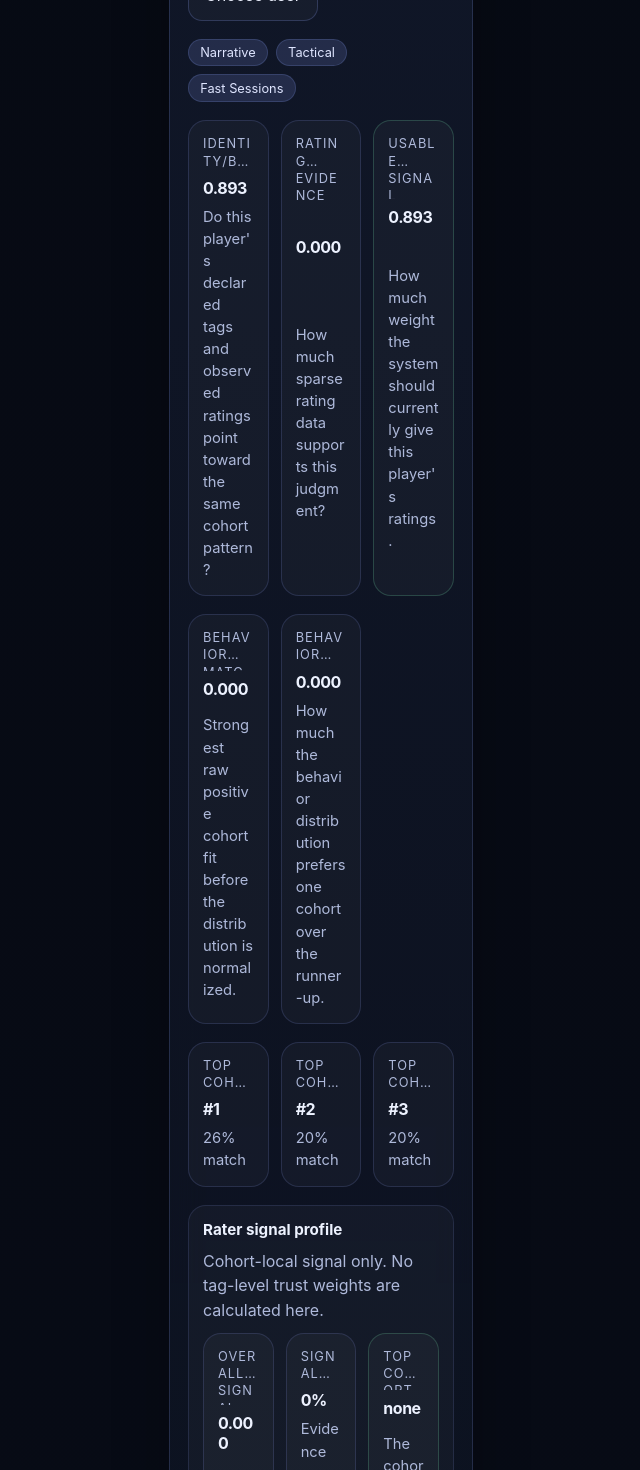
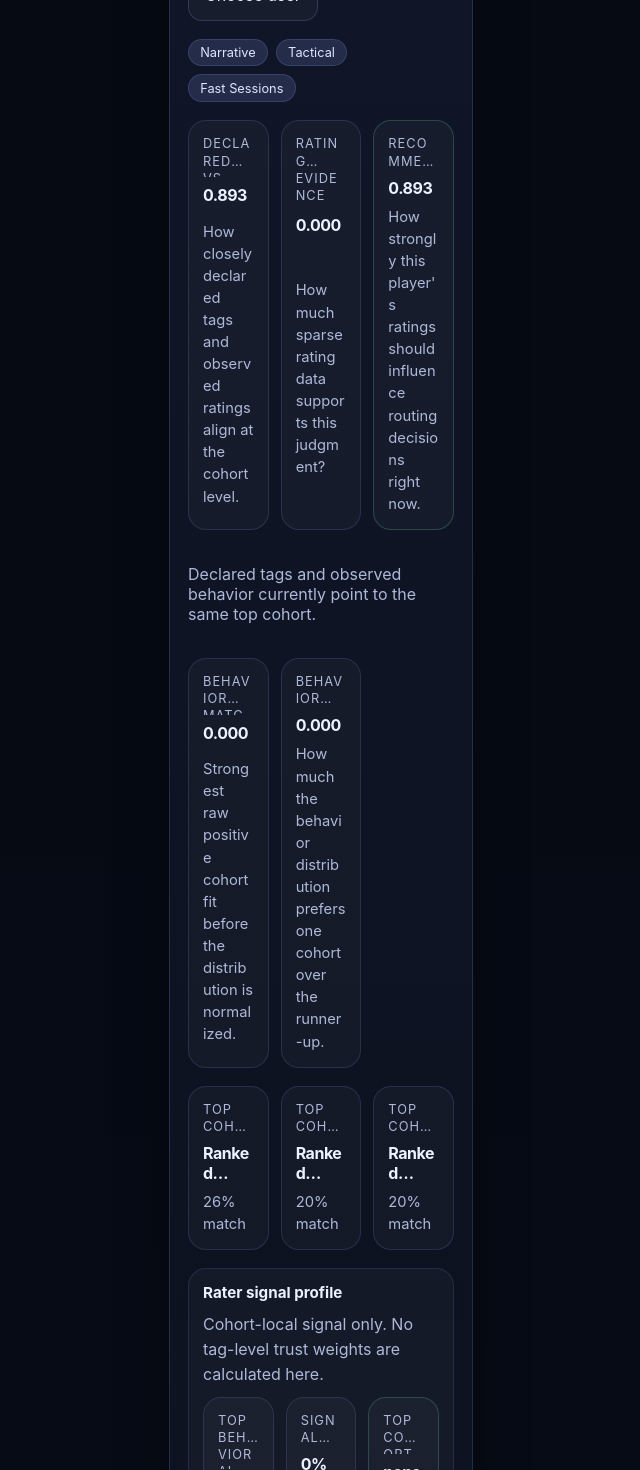
Before and after one commit to BrianUrbanek/Wayfarer, a React (Vite) app: page / in a window 1280 px wide. Shown: the part 6600-8070 px from the top of the page, without its empty margins (319-959 px from the left). Built offline with nearby package versions, Linux system fonts and the light colour scheme.

Commit message:
Clarify cohort summaries and wire cohort name tests

```diff
--- a/src/App.tsx
+++ b/src/App.tsx
@@ -137,14 +137,37 @@ function buildSimulationStateFromControls(controls: ScenarioPresetControls) {
 
 function labelForCohortFactory(cohorts: CohortAnchor[]) {
   const labels = new Map(cohorts.map((cohort) => [cohort.id, cohort.label]));
+  const analystLabels = new Map(cohorts.map((cohort) => [cohort.id, cohort.analystName ?? cohort.label]));
 
   return (cohortId: string | null) => {
     if (cohortId === null) {
       return 'none';
     }
 
-    return labels.get(cohortId) ?? cohortId;
+    return analystLabels.get(cohortId) ?? labels.get(cohortId) ?? cohortId;
   };
+}
+
+function buildDeclaredObservedRelationshipText(inference: {
+  declaredTop: { cohortId: string | null };
+  behaviorTop: { cohortId: string | null };
+}) {
+  const declaredId = inference.declaredTop.cohortId;
+  const behaviorId = inference.behaviorTop.cohortId;
+
+  if (declaredId && behaviorId && declaredId === behaviorId) {
+    return 'Declared tags and observed behavior currently point to the same top cohort.';
+  }
+  if (declaredId && behaviorId && declaredId !== behaviorId) {
+    return 'Declared tags and observed behavior currently point to different top cohorts.';
+  }
+  if (!declaredId && behaviorId) {
+    return 'Observed behavior has a top cohort fit, but declared tags do not establish a clear top cohort yet.';
+  }
+  if (declaredId && !behaviorId) {
+    return 'Declared tags suggest a top cohort, but observed behavior is still too sparse for a clear top cohort.';
+  }
+  return 'Declared and observed cohort fits are both ambiguous; gather more ratings before over-interpreting this profile.';
 }
 
 function formatPercent(value: number): string {
@@ -1234,9 +1257,9 @@ export default function App({ initialGuidanceMode = 'novice' }: AppProps = {}) {
 
       <div className="metric-grid">
         <MetricCard
-          label="Identity/Behavior Fit"
+          label="Declared vs observed fit"
           value={selectedInference.signalFit.toFixed(3)}
-          helper="Do this player's declared tags and observed ratings point toward the same cohort pattern?"
+          helper="How closely declared tags and observed ratings align at the cohort level."
           tone="accent"
         />
         <MetricCard
@@ -1246,12 +1269,14 @@ export default function App({ initialGuidanceMode = 'novice' }: AppProps = {}) {
           tone="neutral"
         />
         <MetricCard
-          label="Usable Signal"
+          label="Recommendation signal weight"
           value={selectedInference.effectiveSignal.toFixed(3)}
-          helper="How much weight the system should currently give this player's ratings."
+          helper="How strongly this player's ratings should influence routing decisions right now."
           tone="success"
         />
       </div>
+
+      <p className="muted">{buildDeclaredObservedRelationshipText(selectedInference)}</p>
 
       <div className="metric-grid metric-grid--compact">
         <MetricCard
@@ -1267,12 +1292,12 @@ export default function App({ initialGuidanceMode = 'novice' }: AppProps = {}) {
       </div>
 
       <div className="summary-top-cohorts">
-        {selectedUserTopCohorts.map(({ label, match }, index) => (
+        {selectedUserTopCohorts.map(({ label, match }) => (
           <MetricCard
             key={label}
             label="Top cohort"
             labelTitle={`${label} top cohort`}
-            value={`#${index + 1}`}
+            value={labelForCohort(match.cohortId)}
             valueTitle={labelForCohort(match.cohortId)}
             helper={`${formatPercent(match.score)} match`}
             helperTitle={`${label} top cohort: ${labelForCohort(match.cohortId)}`}
@@ -1288,7 +1313,7 @@ export default function App({ initialGuidanceMode = 'novice' }: AppProps = {}) {
         </div>
         <div className="metric-grid metric-grid--compact">
           <MetricCard
-            label="Overall signal"
+            label="Top behavioral signal"
             value={formatDecimal(selectedRaterSignalProfile?.overallSignal ?? 0)}
             helper="Strongest cohort-local signal score."
             tone="accent"
@@ -1418,7 +1443,7 @@ export default function App({ initialGuidanceMode = 'novice' }: AppProps = {}) {
         <MetricCard
           label="Comparison cohort"
           value={selectedComparisonLabel}
-          helper="The cohort used for island comparison."
+          helper="Analyst-facing cohort identity used for this side-by-side island comparison."
         />
         <MetricCard
           label="Cohort rating"
@@ -1452,7 +1477,7 @@ export default function App({ initialGuidanceMode = 'novice' }: AppProps = {}) {
             value={selectedIslandAffinityReport?.topPositive ? labelForCohort(selectedIslandAffinityReport.topPositive.cohortId) : 'none'}
           helper={
             selectedIslandAffinityReport?.topPositive
-                ? `${formatSignedDecimal(selectedIslandPositiveAffinity)} affinity`
+                ? `${formatSignedDecimal(selectedIslandPositiveAffinity)} affinity. Indicates strongest positive audience fit, not guaranteed recommendation quality.`
                 : 'No positive cohort estimate yet.'
           }
             tone="success"
@@ -1462,7 +1487,7 @@ export default function App({ initialGuidanceMode = 'novice' }: AppProps = {}) {
             value={selectedIslandAffinityReport?.topNegative ? labelForCohort(selectedIslandAffinityReport.topNegative.cohortId) : 'none'}
           helper={
             selectedIslandAffinityReport?.topNegative
-                ? `${formatSignedDecimal(selectedIslandNegativeAffinity)} affinity`
+                ? `${formatSignedDecimal(selectedIslandNegativeAffinity)} affinity. Indicates strongest negative audience fit, not a moderation verdict.`
                 : 'No negative cohort estimate yet.'
           }
             tone="danger"
@@ -1470,7 +1495,7 @@ export default function App({ initialGuidanceMode = 'novice' }: AppProps = {}) {
           <MetricCard
             label="Affinity evidence"
             value={formatDecimal(selectedIslandEffectiveWeight)}
-            helper="Effective rater signal contributing to the island's top estimate."
+            helper="Effective rater signal backing this estimate. Low evidence means treat affinity direction as tentative."
           />
           <MetricCard
             label="Weighted ratings"
--- a/src/data/defaultCohorts.ts
+++ b/src/data/defaultCohorts.ts
@@ -5,6 +5,7 @@ export function createDefaultCohorts(): CohortAnchor[] {
     {
       id: 'cohort-competitive',
       label: 'Competitive / Skill Expression',
+      analystName: 'Ranked Sprinters',
       tags: ['Competitive', 'Skill Expression', 'Fast Sessions'],
       ratings: {},
       source: 'meta_moderator'
@@ -12,6 +13,7 @@ export function createDefaultCohorts(): CohortAnchor[] {
     {
       id: 'cohort-roleplay',
       label: 'Roleplay / Social',
+      analystName: 'Story Tavern',
       tags: ['Roleplay', 'Social', 'Slow Sessions'],
       ratings: {},
       source: 'meta_moderator'
@@ -19,6 +21,7 @@ export function createDefaultCohorts(): CohortAnchor[] {
     {
       id: 'cohort-brainrot',
       label: 'Brain Rot / Casual',
+      analystName: 'Casual Chaos',
       tags: ['Brain Rot', 'Fast Sessions', 'Casual'],
       ratings: {},
       source: 'meta_moderator'
@@ -26,6 +29,7 @@ export function createDefaultCohorts(): CohortAnchor[] {
     {
       id: 'cohort-exploration',
       label: 'Exploration / Narrative',
+      analystName: 'Lore Wanderers',
       tags: ['Exploration', 'Weird', 'Narrative', 'Low Pressure'],
       ratings: {},
       source: 'meta_moderator'
@@ -33,6 +37,7 @@ export function createDefaultCohorts(): CohortAnchor[] {
     {
       id: 'cohort-tactical',
       label: 'Tactical / Team Coordination',
+      analystName: 'Squad Operators',
       tags: ['Tactical', 'Team Coordination', 'Systems Mastery'],
       ratings: {},
       source: 'meta_moderator'
--- a/src/model/types.ts
+++ b/src/model/types.ts
@@ -34,6 +34,7 @@ export interface Island {
 export interface CohortAnchor {
   id: CohortId;
   label: string;
+  analystName?: string;
   tags: TagId[];
   ratings: Record<IslandId, MaybeRating>;
   source: 'meta_moderator' | 'analyst_defined';
```
Also changed, not shown: skills/wayfarer-ui-layout-refinement/SKILL.md (+32 -0 lines), 2 other files (tests, documents, lock files or other folders). Lines whose indentation alone changed are shown as unchanged.
